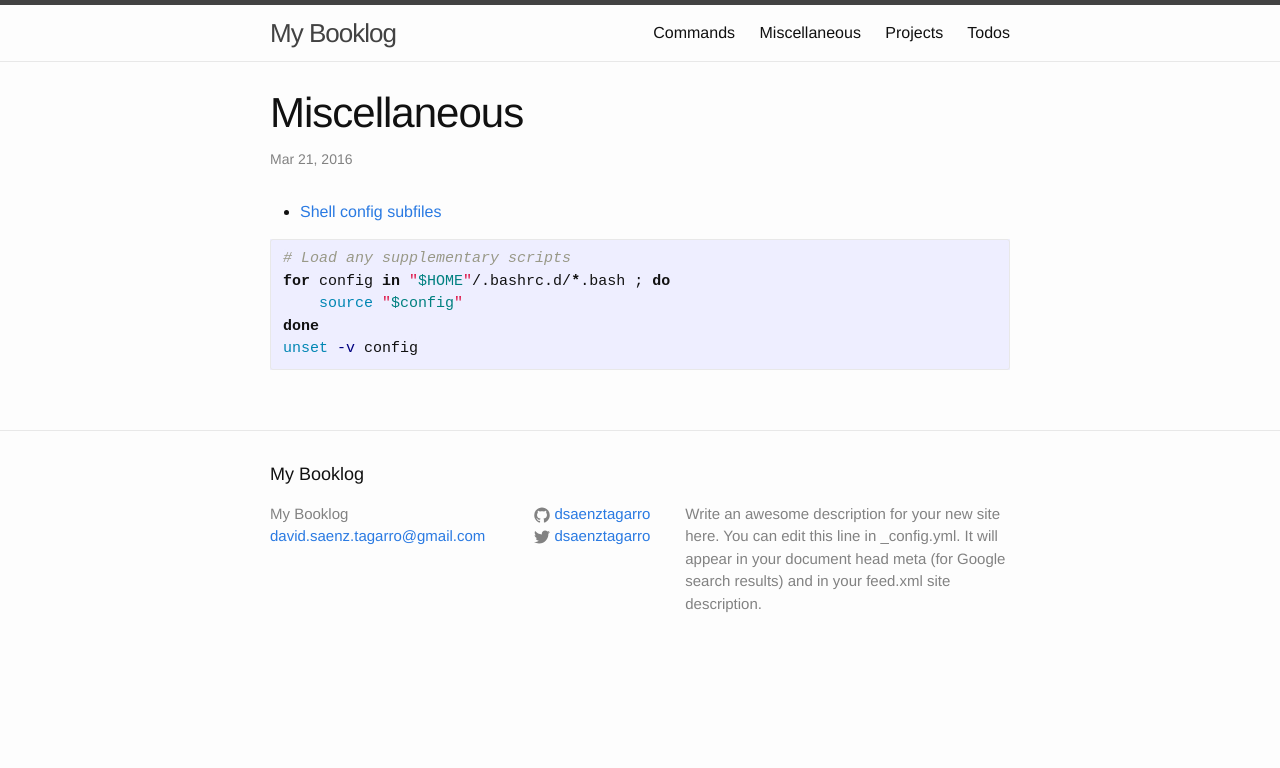
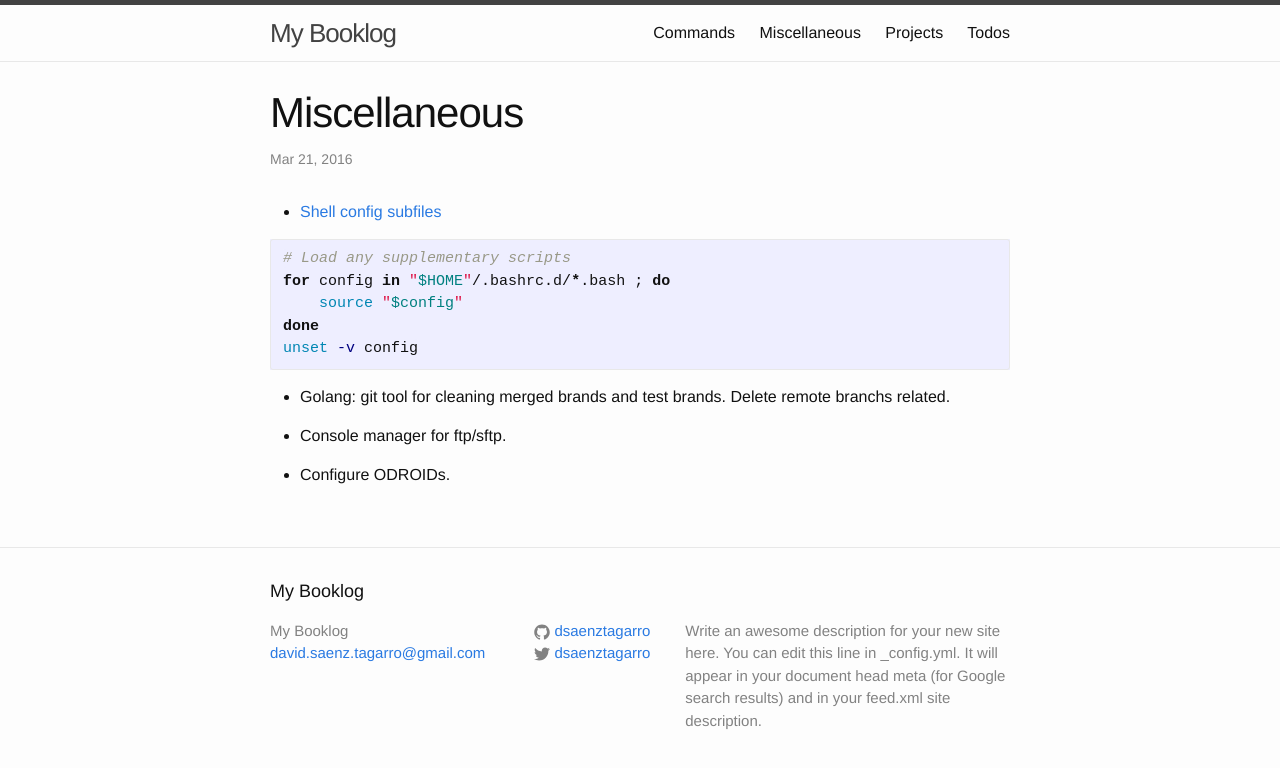
Before and after one commit to dsaenztagarro/booklog, a Jekyll site: the page built from _todos/miscellaneous.md, in a window 1280 px wide. Shown: the top 768 px of the page. Built offline with Jekyll 4.4.1, drawn with Linux system fonts in a browser that asks for light colours.

Commit message:
Adds git stuff

````diff
--- a/_todos/miscellaneous.md
+++ b/_todos/miscellaneous.md
@@ -14,3 +14,9 @@ for config in "$HOME"/.bashrc.d/*.bash ; do
 done
 unset -v config
 ```
+
+- Golang: git tool for cleaning merged brands and test brands. Delete remote branchs related.
+
+- Console manager for ftp/sftp.
+
+- Configure ODROIDs.
````
Also changed, not shown: _commands/git.md (+4 -0 lines), _commands/tmux.md (+4 -0 lines).
